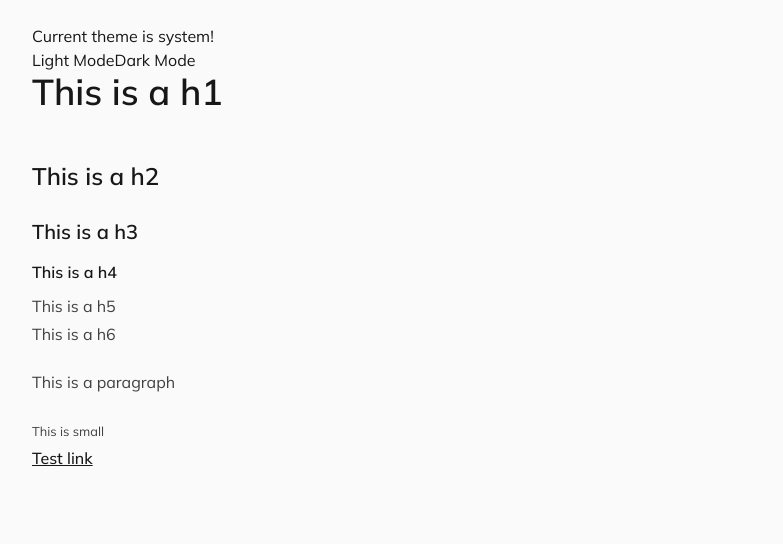
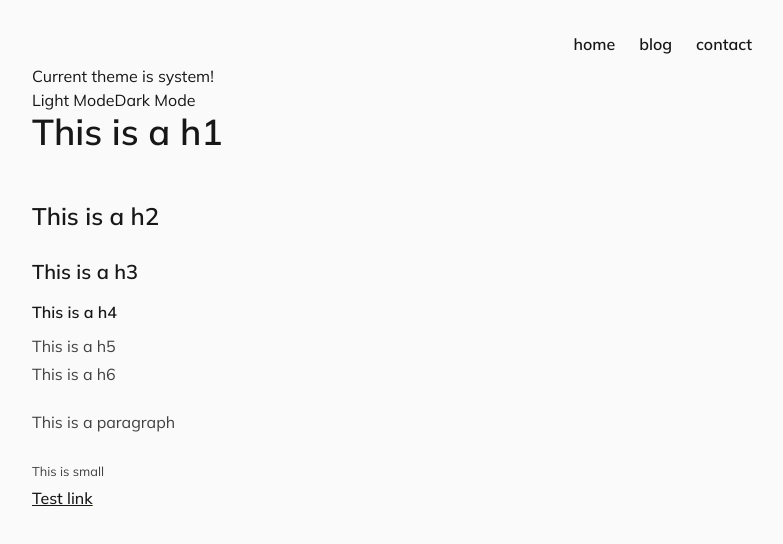
Before and after one commit to mariusflorescu/mariusflorescu.io, a Next.js app: page / in a window 1280 px wide. Shown: the top 544 px of the page, without its empty margins (248-1031 px from the left). Built offline with nearby package versions, Linux system fonts and the light colour scheme.

Commit message:
added link and item component + refactored link component

```diff
--- a/components/Link/index.tsx
+++ b/components/Link/index.tsx
@@ -2,9 +2,7 @@ import React from "react";
 import type { LinkProps } from "next/link";
 import NextLink from "next/link";
 
-const Link = (props: React.PropsWithChildren<LinkProps>) => {
-  const { children, ...rest } = props;
-
+const Link = ({ children, ...rest }: React.PropsWithChildren<LinkProps>) => {
   return (
     <a className="cursor-pointer underline decoration-yellow-400 dark:decoration-yellow-400">
       <NextLink {...rest}>{children}</NextLink>
--- /dev/null
+++ b/components/Nav/Item.tsx
@@ -0,0 +1,18 @@
+import React from 'react'
+import type { LinkProps } from 'next/link';
+import NextLink from 'next/link'
+
+const Item = ({children, ...rest} : React.PropsWithChildren<LinkProps>) => {
+  return (
+    <li className="relative group">
+      <span className="absolute bottom-0 w-0 h-1 bg-gradient-to-r from-yellow-500 via-pink-400 to-purple-400 transition-all group-hover:w-full" />
+      <a className="relative cursor-pointer">
+        <NextLink {...rest}>
+            {children}
+        </NextLink>
+      </a>
+    </li>
+  );
+};
+
+export default Item
--- /dev/null
+++ b/components/Nav/index.tsx
@@ -0,0 +1,19 @@
+import Item from "./Item";
+
+const Nav = () => {
+  return (
+    <ul className="list-none py-2 w-full flex justify-end items-center space-x-6 font-semibold">
+      <Item href="/" passHref>
+        home
+      </Item>
+      <Item href="/blog" passHref>
+        blog
+      </Item>
+      <Item href="/contact" passHref>
+        contact
+      </Item>
+    </ul>
+  );
+};
+
+export default Nav;
--- a/layout/Main/index.tsx
+++ b/layout/Main/index.tsx
@@ -1,6 +1,12 @@
 import React from "react";
 import Container from "../../components/Container";
+import Nav from "../../components/Nav";
 
-const Layout: React.FC = ({ children }) => <Container>{children}</Container>;
+const Layout: React.FC = ({ children }) => (
+  <Container>
+    <Nav />
+    <div className="py-3">{children}</div>
+  </Container>
+);
 
 export default Layout;
```
